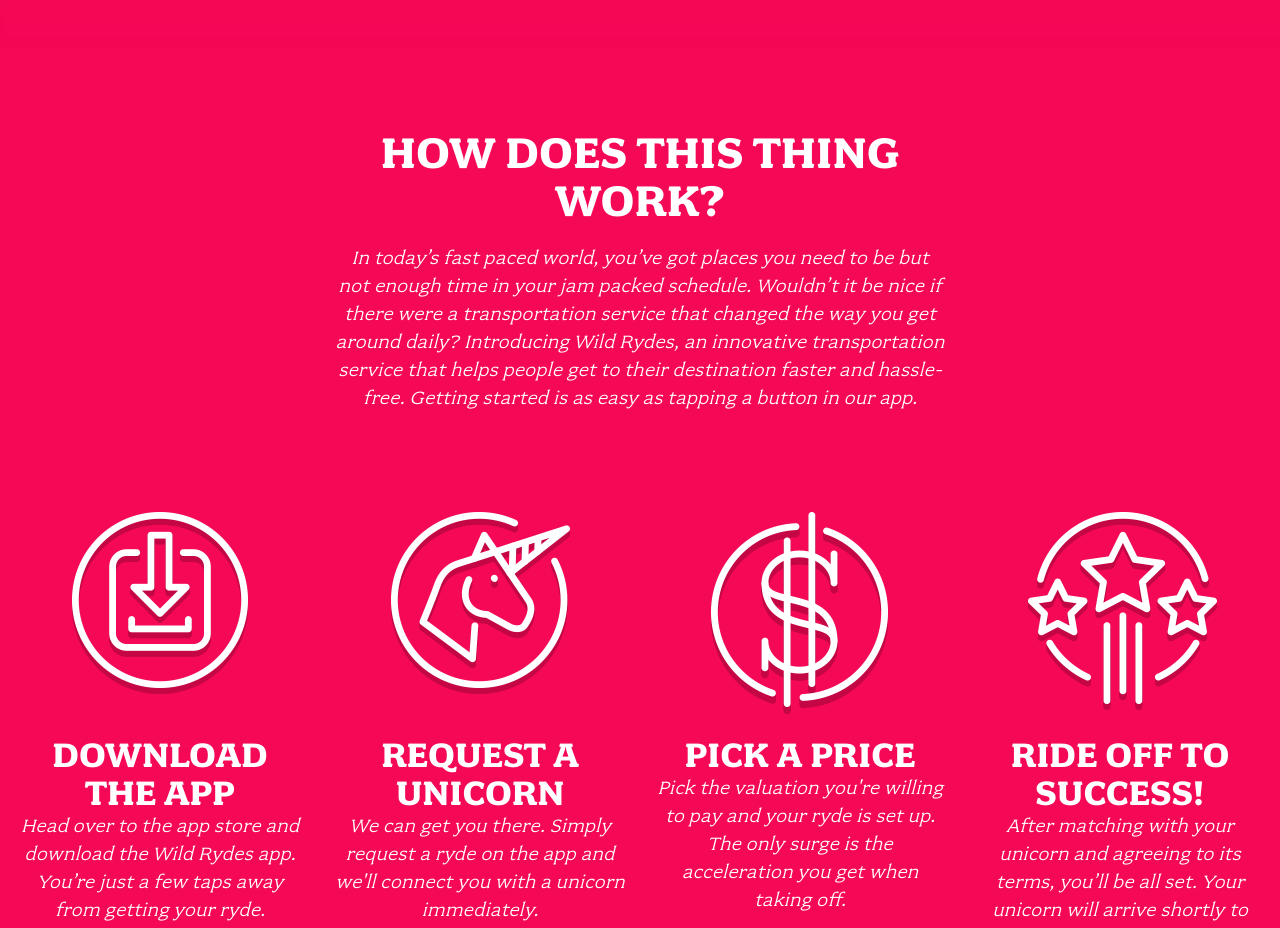
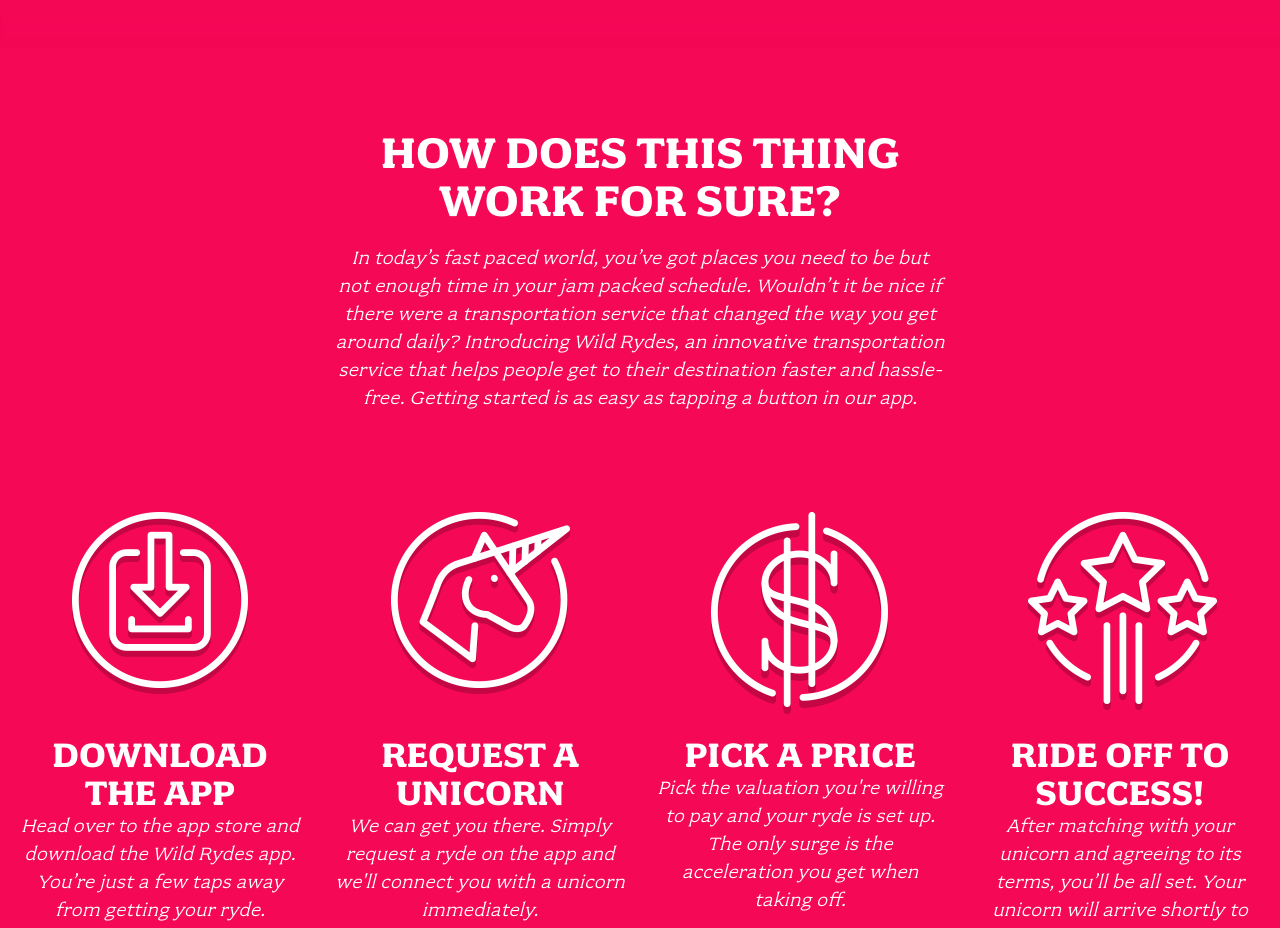
Before and after one commit to samuelmag/wildrydes-site, a plain HTML site: page index.html in a window 1280 px wide. Shown: the part 900-1828 px from the top of the page. Drawn offline with Linux system fonts and the light colour scheme.

Commit message:
Update index.html

```diff
--- a/index.html
+++ b/index.html
@@ -30,7 +30,7 @@
 
   <section class="home-about">
     <div class="row column large-9 xlarge-6 xxlarge-4">
-      <h2 class="section-title">How Does This THING Work?</h2>
+      <h2 class="section-title">How Does This THING Work For Sure?</h2>
       <p class="content">
         In today’s fast paced world, you’ve got places you need to be but not enough time in your jam packed schedule. Wouldn’t it be nice if there were a transportation service that changed the way you get around daily? Introducing Wild Rydes, an innovative transportation service that helps people get to their destination faster and hassle-free. Getting started is as easy as tapping a button in our app.
       </p>
```
